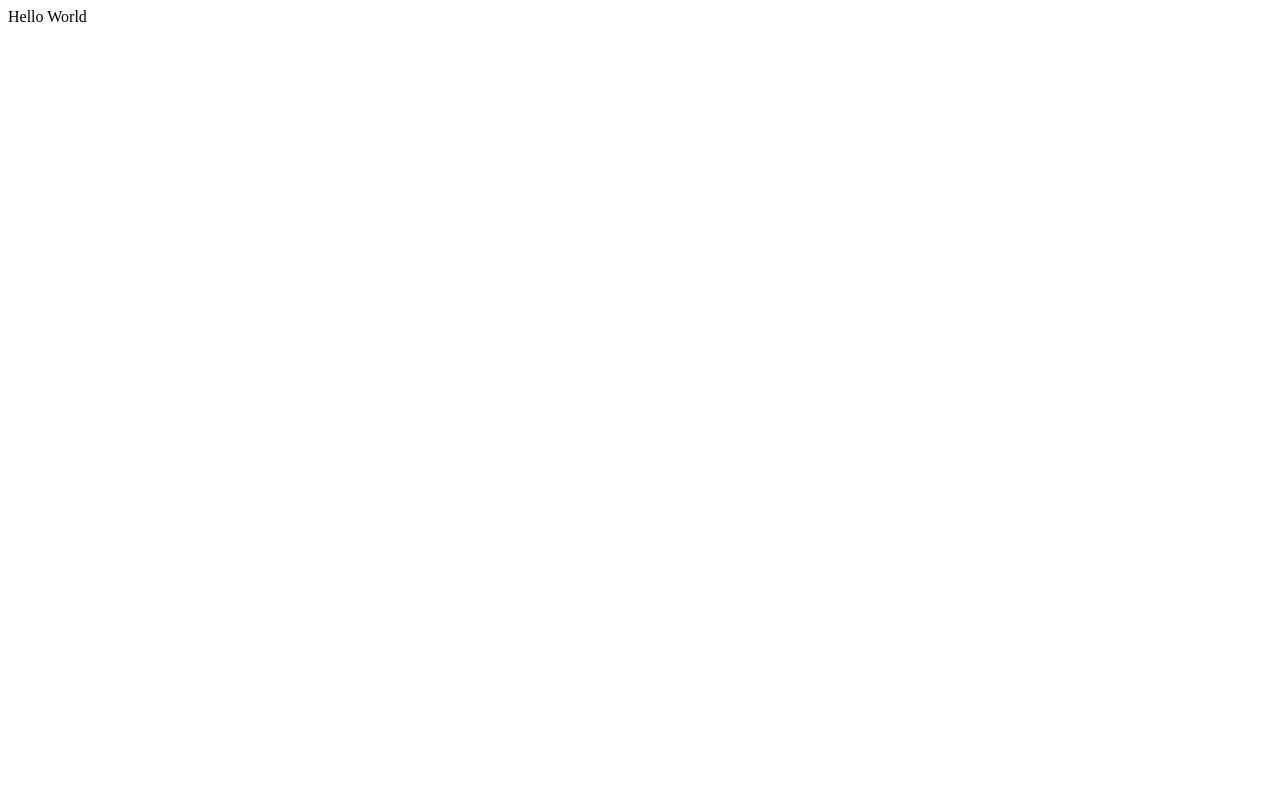
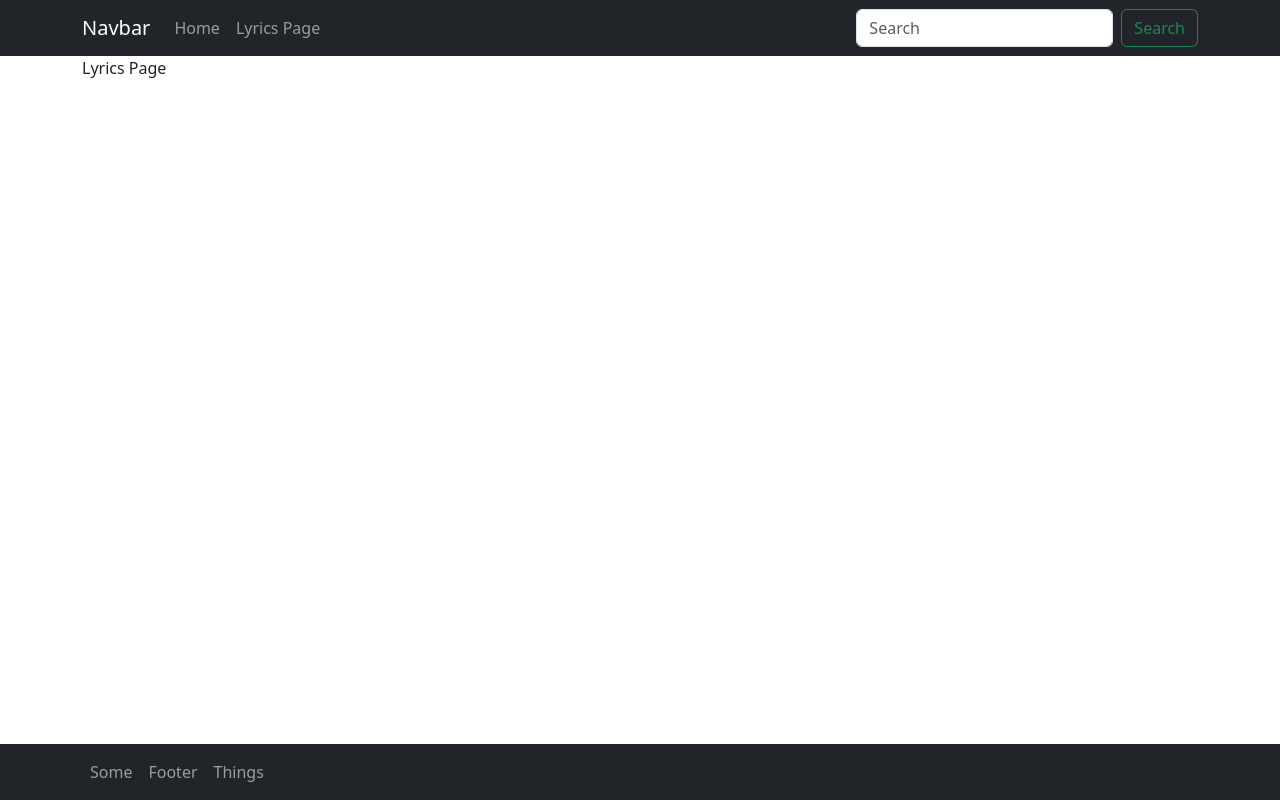
Before and after one commit to mae-rwen/LyricsDatabase, a React (Create React App) app: page /lyricspage in a window 1280 px wide. Built offline with nearby package versions, Linux system fonts and the light colour scheme.

Commit message:
basic UI and wireframe

```diff
--- a/package.json
+++ b/package.json
@@ -6,8 +6,11 @@
     "@testing-library/jest-dom": "^5.16.5",
     "@testing-library/react": "^13.4.0",
     "@testing-library/user-event": "^13.5.0",
+    "bootstrap": "^5.2.3",
     "react": "^18.2.0",
+    "react-bootstrap": "^2.7.0",
     "react-dom": "^18.2.0",
+    "react-router-dom": "^6.6.2",
     "react-scripts": "5.0.1",
     "web-vitals": "^2.1.4"
   },
--- a/public/index.html
+++ b/public/index.html
@@ -10,6 +10,7 @@
       content="Web site created using create-react-app"
     />
     <link rel="apple-touch-icon" href="%PUBLIC_URL%/logo192.png" />
+    <link href="https://cdn.jsdelivr.net/npm/bootstrap@5.3.0-alpha1/dist/css/bootstrap.min.css" rel="stylesheet" integrity="sha384-GLhlTQ8iRABdZLl6O3oVMWSktQOp6b7In1Zl3/Jr59b6EGGoI1aFkw7cmDA6j6gD" crossorigin="anonymous">
     <!--
       manifest.json provides metadata used when your web app is installed on a
       user's mobile device or desktop. See https://developers.google.com/web/fundamentals/web-app-manifest/
--- a/src/App.js
+++ b/src/App.js
@@ -1,9 +1,22 @@
+import { Container } from 'react-bootstrap';
+import { Routes, Route } from 'react-router-dom';
 import './App.css';
+import Footer from './components/Footer';
+import Header from './components/Header';
+import Main from './components/Main';
+import LyricsPage from './components/LyricsPage';
 
 function App() {
   return (
     <div>
-      Hello World
+      <Header />
+        <Container>
+          <Routes>
+            <Route path="/" element={<Main />} />
+            <Route path="/lyricspage" element={<LyricsPage />} />
+          </Routes>
+        </Container>
+      <Footer />
     </div>
   );
 }
--- /dev/null
+++ b/src/components/Footer.js
@@ -0,0 +1,23 @@
+import React from "react";
+import Container from "react-bootstrap/Container";
+import Nav from "react-bootstrap/Nav";
+import Navbar from "react-bootstrap/Navbar";
+
+// implement router navlink to not refresh the page?
+
+
+export default function Footer() {
+  return (
+    <div>
+      <Navbar className="fixed-bottom" bg="dark" variant="dark">
+        <Container>
+          <Nav className="me-auto">
+            <Nav.Link href="#home">Some</Nav.Link>
+            <Nav.Link href="#features">Footer</Nav.Link>
+            <Nav.Link href="#pricing">Things</Nav.Link>
+          </Nav>
+        </Container>
+      </Navbar>
+    </div>
+  );
+}
--- /dev/null
+++ b/src/components/Header.js
@@ -0,0 +1,24 @@
+import React from "react";
+import Container from "react-bootstrap/Container";
+import Nav from "react-bootstrap/Nav";
+import Navbar from "react-bootstrap/Navbar";
+import SearchBar from "./SearchBar";
+
+// implement router navlink to not refresh the page?
+
+export default function Header() {
+  return (
+    <div>
+      <Navbar bg="dark" variant="dark">
+        <Container>
+          <Navbar.Brand href="#home">Navbar</Navbar.Brand>
+          <Nav className="me-auto">
+            <Nav.Link href="/">Home</Nav.Link>
+            <Nav.Link href="/lyricspage">Lyrics Page</Nav.Link>
+          </Nav>
+          <SearchBar />
+        </Container>
+      </Navbar>
+    </div>
+  );
+}
--- /dev/null
+++ b/src/components/LyricsPage.js
@@ -0,0 +1,7 @@
+
+
+export default function LyricsPage() {
+  return (
+    <div>Lyrics Page</div>
+  )
+}
--- /dev/null
+++ b/src/components/Main.js
@@ -0,0 +1,13 @@
+import SongCard from "./SongCard"
+
+export default function Main() {
+  return (
+    <div>
+        Main
+        <SongCard />
+        <SongCard />
+        <SongCard />
+    </div>
+
+  )
+}
--- /dev/null
+++ b/src/components/SearchBar.js
@@ -0,0 +1,18 @@
+import Form from 'react-bootstrap/Form';
+import { Button } from 'react-bootstrap';
+
+export default function SearchBar() {
+  return (
+    <div>
+      <Form className="d-flex">
+        <Form.Control
+          type="search"
+          placeholder="Search"
+          className="me-2"
+          aria-label="Search"
+        />
+        <Button variant="outline-success">Search</Button>
+      </Form>
+    </div>
+  );
+}
--- /dev/null
+++ b/src/components/SongCard.js
@@ -0,0 +1,22 @@
+import { Card } from "react-bootstrap"
+import Button from 'react-bootstrap/Button';
+
+export default function SongCard() {
+  return (
+    <div>
+
+    <Card style={{ width: '18rem' }}>
+      <Card.Img variant="top" src="holder.js/100px180" />
+      <Card.Body>
+        <Card.Title>Card Title</Card.Title>
+        <Card.Text>
+          Some quick example text to build on the card title and make up the
+          bulk of the card's content.
+        </Card.Text>
+        <Button variant="primary">Go somewhere</Button>
+      </Card.Body>
+    </Card>
+
+    </div>
+  )
+}
--- a/src/index.js
+++ b/src/index.js
@@ -1,11 +1,14 @@
 import React from 'react';
 import ReactDOM from 'react-dom/client';
+import { BrowserRouter } from 'react-router-dom';
 import App from './App';
 
 
 const root = ReactDOM.createRoot(document.getElementById('root'));
 root.render(
   <React.StrictMode>
-    <App />
+    <BrowserRouter>
+      <App />
+    </BrowserRouter>
   </React.StrictMode>
 );
```
Also changed, not shown: wireframe.JPG (added), 1 other file (tests, documents, lock files or other folders).
